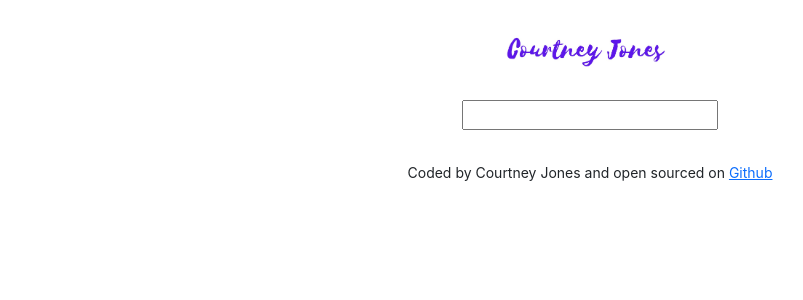
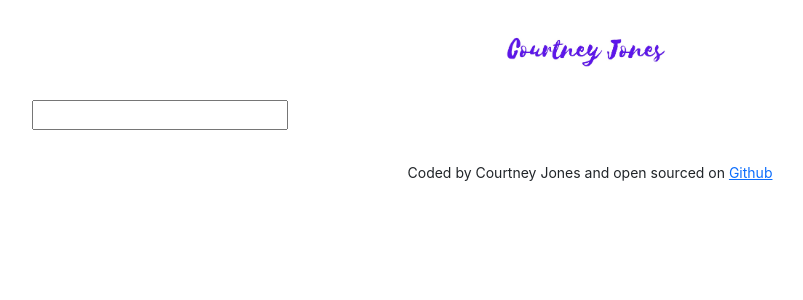
Before and after one commit to dreamer757/dictionary-project, a React (Create React App) app: page / in a window 1280 px wide. Shown: the top 300 px of the page, without its empty margins (50-853 px from the left). Built offline with nearby package versions, Linux system fonts and the light colour scheme.

Commit message:
fixed typo and css

```diff
--- a/src/App.css
+++ b/src/App.css
@@ -14,5 +14,5 @@
 }
 
 main {
-  text-align: center;
+  text-align: left;
 }
--- a/src/Meaning.js
+++ b/src/Meaning.js
@@ -15,7 +15,7 @@ export default function Meaning(props) {
               <strong>Example:</strong>
               <em>{definition.example}</em>
 
-              <Synonyms Synonyms={definition.synonyms} />
+              <Synonyms synonyms={definition.synonyms} />
             </p>
           </div>
         );
--- a/src/Synonyms.js
+++ b/src/Synonyms.js
@@ -5,7 +5,7 @@ export default function Synonyms(props) {
     return (
       <ul className="Synonyms">
         {props.synonyms.map(function (synonym, index) {
-          return <span key={index}>{synonym}</span>;
+          return <li key={index}>{synonym}</li>;
         })}
       </ul>
     );
```
